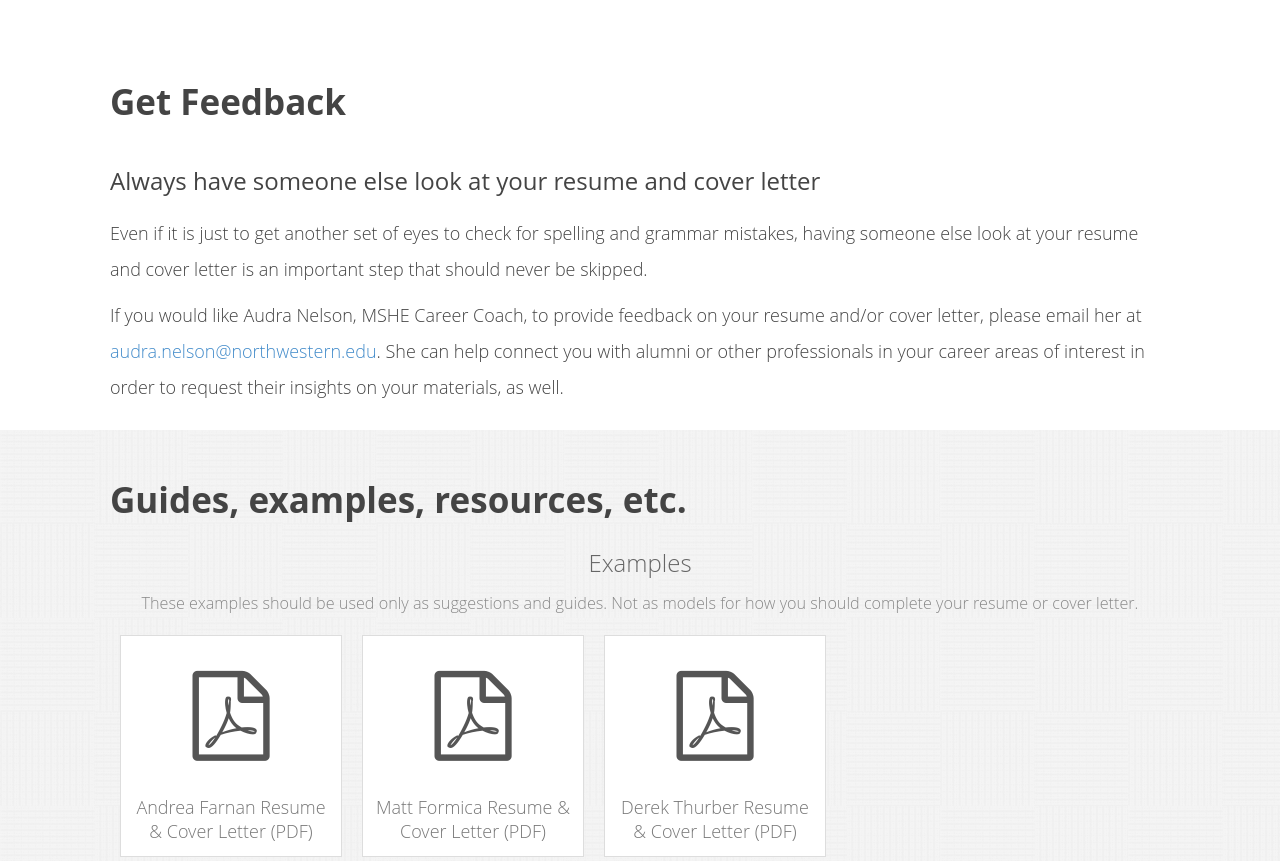
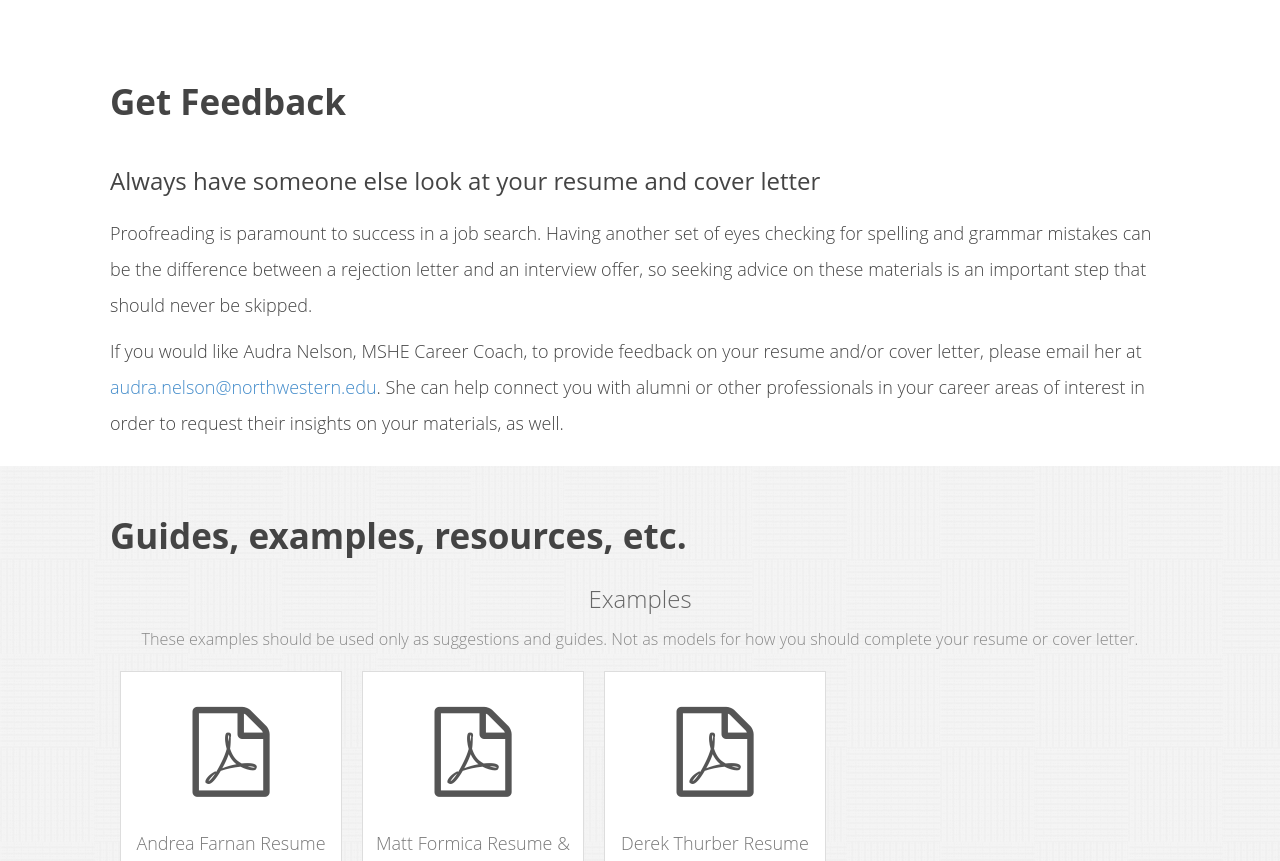
Before and after one commit to dwthurber/resume-coverletter, a Jekyll site: the page built from index.html, in a window 1280 px wide and 900 px high, scrolled down 8658 px, cut to the strip 39-900 px from the top of the window. Built offline with Jekyll 4.4.1, drawn with Linux system fonts in a browser that asks for light colours; nearby versions of some CDN libraries.

Commit message:
Updated '/_includes/feedback.html' via CloudCannon

```diff
--- a/_includes/feedback.html
+++ b/_includes/feedback.html
@@ -1,4 +1,4 @@
 <div class="container">
     <h2>Get Feedback</h2>
     </div>
-    <div class="container editable"><h4>Always have someone else look at your resume and cover letter</h4><p>Even if it is just to get another set of eyes to check for spelling and grammar mistakes, having someone else look at your resume and cover letter is an important step that should never be skipped.</p><p>If you would like Audra Nelson, MSHE Career Coach, to provide feedback on your resume and/or cover letter, please email her at <a href="mailto:audra.nelson@northwestern.edu">audra.nelson@northwestern.edu</a>. She can help connect you with alumni or other professionals in your career areas of interest in order to request their insights on your materials, as well.&nbsp;</p></div>
+    <div class="container editable"><h4>Always have someone else look at your resume and cover letter</h4><p>Proofreading is paramount to success in a job search. Having another set of eyes checking for spelling and grammar mistakes can be the difference between a rejection letter and an interview offer, so seeking advice on these materials is an important step that should never be skipped.</p><p>If you would like Audra Nelson, MSHE Career Coach, to provide feedback on your resume and/or cover letter, please email her at <a href="mailto:audra.nelson@northwestern.edu">audra.nelson@northwestern.edu</a>. She can help connect you with alumni or other professionals in your career areas of interest in order to request their insights on your materials, as well.&nbsp;</p></div>
```
